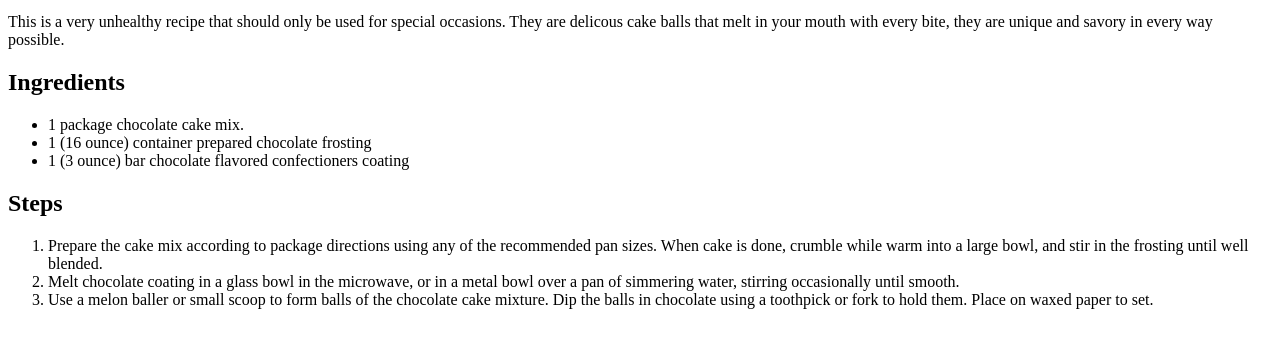
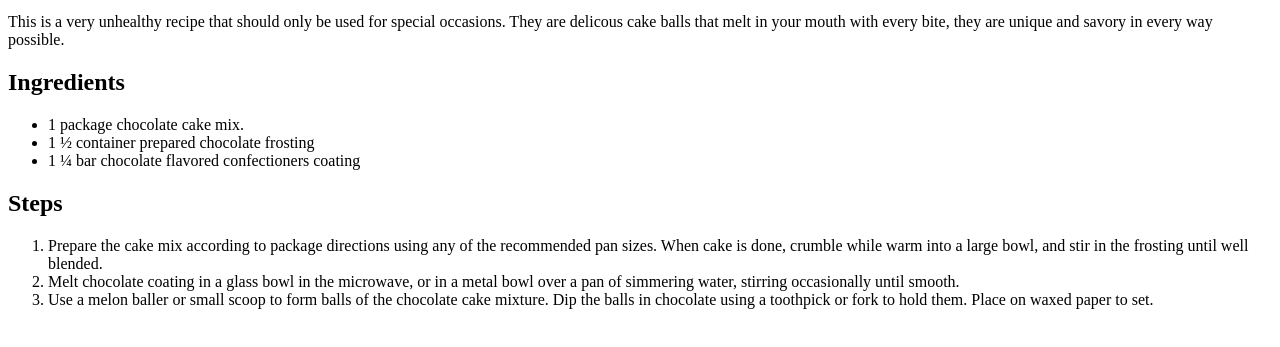
Before and after one commit to Dustinnn/recipecard, a plain HTML site: page index.html in a window 1280 px wide. Shown: the part 423-770 px from the top of the page. Drawn offline with Linux system fonts and the light colour scheme.

Commit message:
Update index.html

```diff
--- a/index.html
+++ b/index.html
@@ -23,8 +23,8 @@
     </h2>
     <ul>
       <li>1 package chocolate cake mix.</li>
-      <li>1 (16 ounce) container prepared chocolate frosting</li>
-      <li>1 (3 ounce) bar chocolate flavored confectioners coating</li>
+      <li>1 &frac12 container prepared chocolate frosting</li>
+      <li>1 &frac14 bar chocolate flavored confectioners coating</li>
     </ul>
     <h2>
       Steps
```
